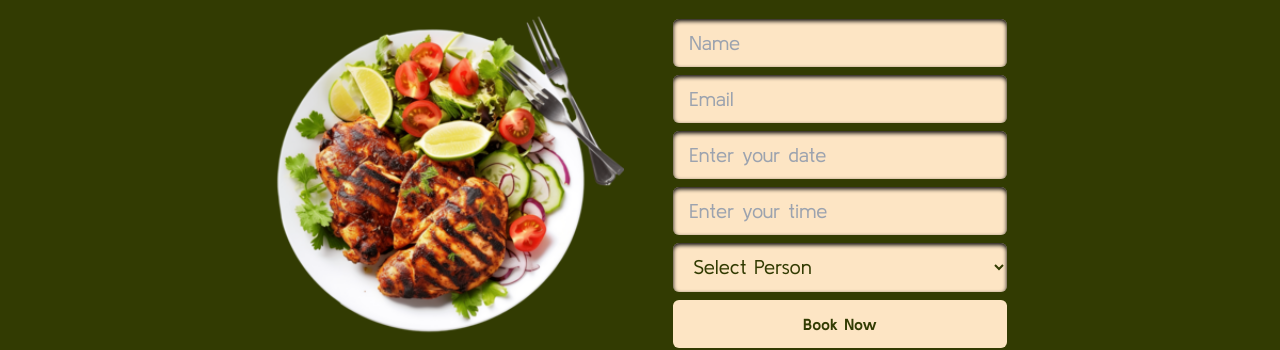
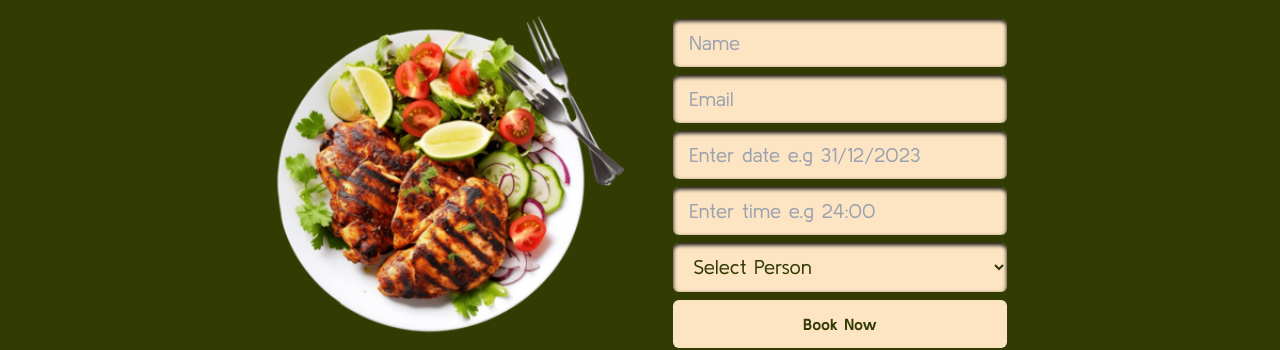
Before and after one commit to sarfarazstark/CodeHive, a website with bundled scripts: page Restaurant-DB/index.html in a window 1280 px wide. Shown: the part 3760-4110 px from the top of the page. Built offline with nearby package versions, Linux system fonts and the light colour scheme; files whose address does not match are found by name.

Commit message:
Update date and time input placeholders

```diff
--- a/Restaurant-DB/index.html
+++ b/Restaurant-DB/index.html
@@ -20,7 +20,6 @@
   <link rel="preconnect" href="https://fonts.gstatic.com" crossorigin>
   <link href="https://fonts.googleapis.com/css2?family=Kulim+Park:wght@400;600;700&display=swap" rel="stylesheet">
   <link rel="stylesheet" href="https://cdnjs.cloudflare.com/ajax/libs/tiny-slider/2.9.4/tiny-slider.css">
-  <link rel="stylesheet" href="https://cdn.jsdelivr.net/npm/flatpickr/dist/flatpickr.min.css">
 </head>
 
 <body class="bg-wheat font-kulim">
@@ -232,12 +231,12 @@
             class="w-full h-10 bg-wheat shadow-inner shadow-black rounded-md md:text-xl md:py-6 px-4 outline-none"
             placeholder="Email" required>
 
-          <input type="text" name="date" id="datePicker"
-            class="w-full h-10 bg-wheat shadow-inner shadow-black rounded-md md:text-xl md:py-6 px-4 outline-none" placeholder="Enter your date"
-            required>
-          <input type="text" name="time" id="timePicker"
-            class="w-full h-10 bg-wheat shadow-inner shadow-black rounded-md md:text-xl md:py-6 px-4 outline-none" placeholder="Enter your time"
-            required>
+          <input type="text" name="date" id="date"
+            class="w-full h-10 bg-wheat shadow-inner shadow-black rounded-md md:text-xl md:py-6 px-4 outline-none"
+            placeholder="Enter date e.g 31/12/2023" required>
+          <input type="text" name="time" id="time"
+            class="w-full h-10 bg-wheat shadow-inner shadow-black rounded-md md:text-xl md:py-6 px-4 outline-none"
+            placeholder="Enter time e.g 24:00" required>
           <div class="w-full">
             <select name="person" id="person"
               class="py-2 px-4 w-full outline-none md:py-3 shadow-inner shadow-black bg-wheat rounded-md md:text-xl"
@@ -361,17 +360,6 @@
       alert('Thank you for booking a table with us. We will contact you soon.')
     }
   </script>
-  <script src="https://cdn.jsdelivr.net/npm/flatpickr"></script>
-  <script>
-    flatpickr("#datePicker", {
-      dateFormat: "d-m-Y",
-    });
-    flatpickr("#timePicker", {
-    enableTime: true,
-    noCalendar: true,
-    dateFormat: "H:i",
-  });
-  </script>
 </body>
 
 </html>
```
